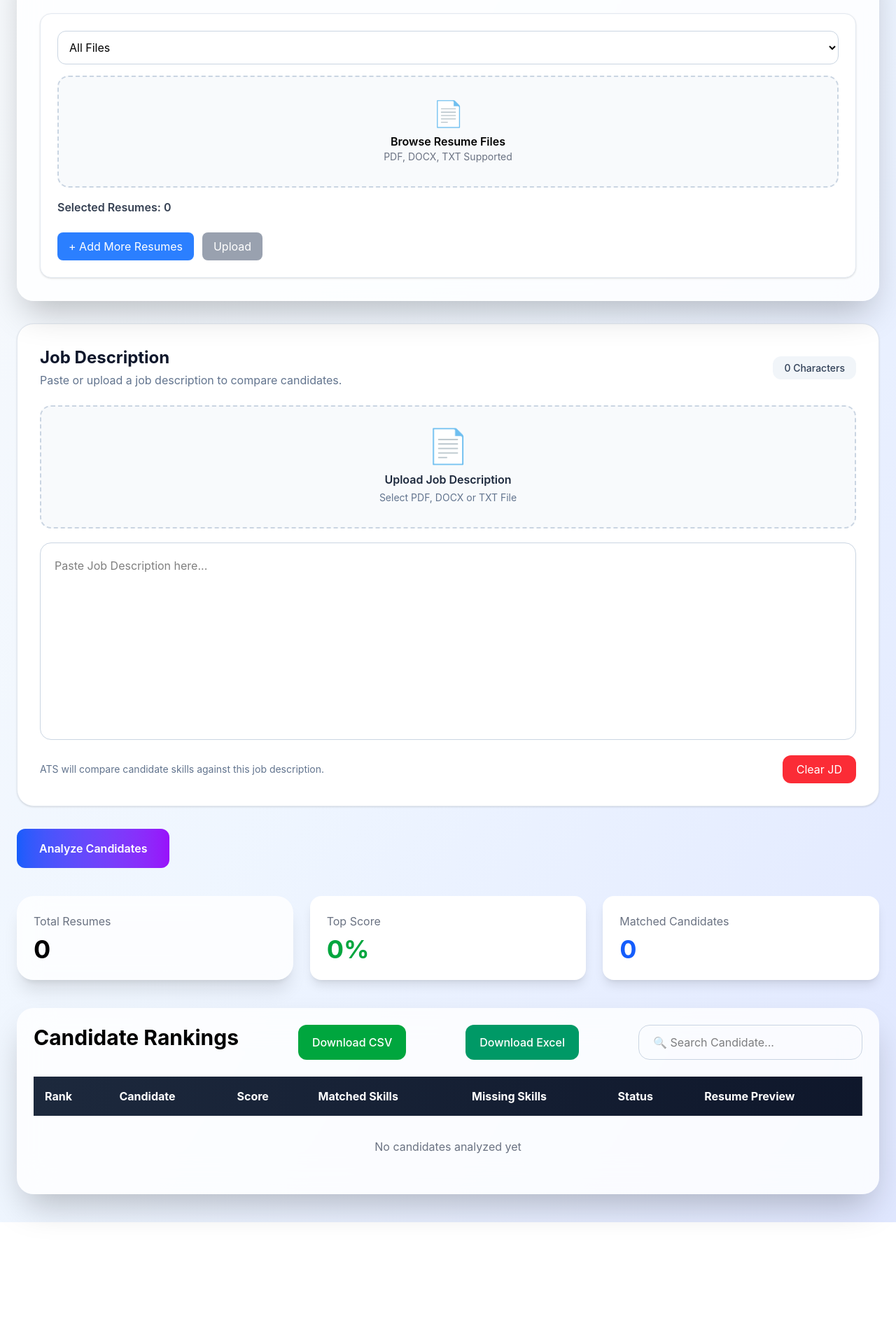
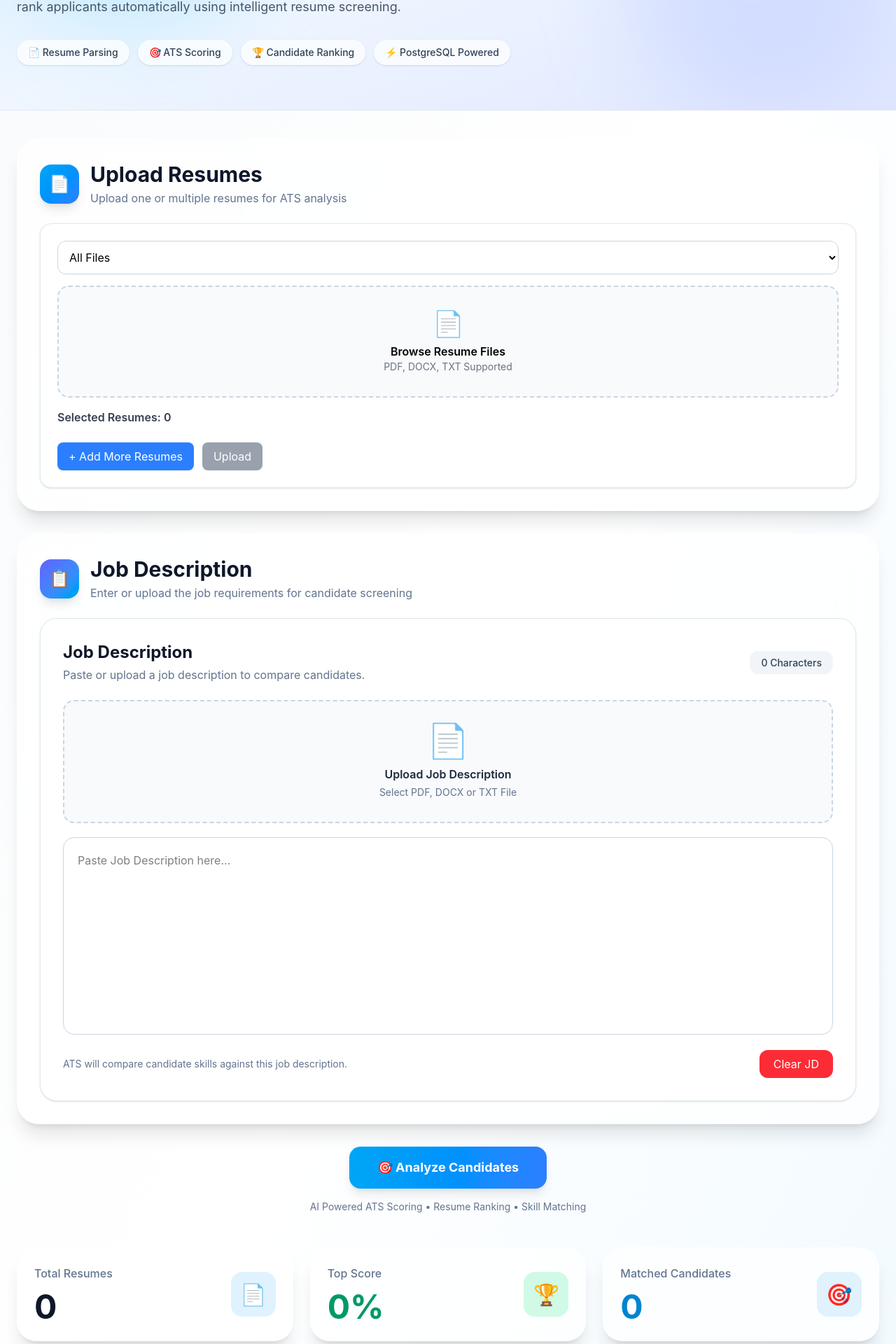
Before and after one commit to Vishal7202/ai-resume-screening-platform, a React app in the folder frontend/: page / in a window 1280 px wide. Shown: the part 334-2254 px from the top of the page at 70% size. Before the commit the page ends 2080 px from the top, so only its background shows below. Built offline with nearby package versions, Linux system fonts and the light colour scheme; the HTML template or start-up script is replaced by a standard one.

Commit message:
Enhance UI and UX for ATS dashboard

```diff
--- a/frontend/src/pages/Home.jsx
+++ b/frontend/src/pages/Home.jsx
@@ -193,20 +193,54 @@ const matchedCandidates =
   results.filter((c) => c.score >= 70).length;
 
 return (
-<div className="min-h-screen bg-gradient-to-br from-slate-50 via-blue-50 to-indigo-100">
+<div className="min-h-screen bg-gradient-to-br from-slate-50 via-white to-sky-50">
 
   {/* Header */}
-<div className="relative overflow-hidden bg-gradient-to-br from-slate-950 via-blue-950 to-indigo-950">
-  <div className="max-w-7xl mx-auto px-6 py-10">
+  <div className="relative overflow-hidden bg-gradient-to-br from-sky-100 via-blue-50 to-indigo-100 border-b border-slate-200">
 
-   <h1 className="text-6xl font-extrabold text-white">
-      AI Resume Screening Platform
+    {/* Background Glow */}
+    <div className="absolute top-0 left-0 w-96 h-96 bg-sky-300/30 rounded-full blur-3xl"></div>
+    <div className="absolute bottom-0 right-0 w-96 h-96 bg-indigo-300/30 rounded-full blur-3xl"></div>
+
+    <div className="relative max-w-7xl mx-auto px-6 py-16">
+
+      <div className="inline-flex items-center px-4 py-2 rounded-full bg-white/70 backdrop-blur-md border border-white/50 text-slate-700 text-sm font-medium shadow-sm mb-6">
+        🚀 AI Powered ATS Resume Screening
+      </div>
+
+      <h1 className="text-5xl md:text-6xl font-extrabold leading-tight text-slate-900">
+        AI Resume Screening
+        <span className="block bg-gradient-to-r from-sky-600 to-blue-600 bg-clip-text text-transparent">
+          & Candidate Ranking
+        </span>
       </h1>
 
-    <p className="mt-5 text-slate-300 max-w-3xl text-lg">
+      <p className="mt-6 text-slate-600 max-w-3xl text-lg leading-relaxed">
         Upload resumes, compare candidates with job descriptions,
-      calculate ATS scores and rank applicants automatically.
+        calculate ATS scores and rank applicants automatically using
+        intelligent resume screening.
       </p>
+
+      {/* Feature Chips */}
+      <div className="flex flex-wrap gap-3 mt-8">
+
+        <span className="px-4 py-2 bg-white/70 backdrop-blur-md rounded-full text-sm font-medium text-slate-700 shadow-sm">
+          📄 Resume Parsing
+        </span>
+
+        <span className="px-4 py-2 bg-white/70 backdrop-blur-md rounded-full text-sm font-medium text-slate-700 shadow-sm">
+          🎯 ATS Scoring
+        </span>
+
+        <span className="px-4 py-2 bg-white/70 backdrop-blur-md rounded-full text-sm font-medium text-slate-700 shadow-sm">
+          🏆 Candidate Ranking
+        </span>
+
+        <span className="px-4 py-2 bg-white/70 backdrop-blur-md rounded-full text-sm font-medium text-slate-700 shadow-sm">
+          ⚡ PostgreSQL Powered
+        </span>
+
+      </div>
 
     </div>
   </div>
@@ -214,10 +248,54 @@ return (
   <div className="max-w-7xl mx-auto px-6 py-10">
 
 {/* Upload Resume */}
-<div className="bg-white/80 backdrop-blur-xl rounded-3xl border border-white/30 shadow-2xl p-8 mb-8 transition-all duration-300">
-  <h2 className="text-4xl font-bold mb-6">
+<div
+  className="
+  bg-white/70
+  backdrop-blur-xl
+  rounded-[32px]
+  border
+  border-white/50
+  shadow-xl
+  p-8
+  mb-8
+  hover:shadow-2xl
+  transition-all
+  duration-300
+"
+>
+
+  <div className="flex items-center gap-4 mb-6">
+
+    <div
+      className="
+      w-14
+      h-14
+      rounded-2xl
+      bg-gradient-to-br
+      from-sky-500
+      to-blue-500
+      flex
+      items-center
+      justify-center
+      text-white
+      text-2xl
+      shadow-lg
+      "
+    >
+      📄
+    </div>
+
+    <div>
+      <h2 className="text-3xl font-bold text-slate-900">
         Upload Resumes
       </h2>
+
+      <p className="text-slate-500 mt-1">
+        Upload one or multiple resumes for ATS analysis
+      </p>
+    </div>
+
+  </div>
 
   <ResumeUpload
     files={files}
@@ -225,60 +303,284 @@ return (
     handleUpload={handleUpload}
     successMessage={successMessage}
   />
+
 </div>
+
 
 {/* Job Description */}
 
-<div className="mb-8">
+<div
+  className="
+  bg-white/70
+  backdrop-blur-xl
+  rounded-[32px]
+  border
+  border-white/50
+  shadow-xl
+  p-8
+  mb-8
+  hover:shadow-2xl
+  transition-all
+  duration-300
+"
+>
+
+  <div className="flex items-center gap-4 mb-6">
+
+    <div
+      className="
+      w-14
+      h-14
+      rounded-2xl
+      bg-gradient-to-br
+      from-indigo-500
+      to-sky-500
+      flex
+      items-center
+      justify-center
+      text-white
+      text-2xl
+      shadow-lg
+      "
+    >
+      📋
+    </div>
+
+    <div>
+      <h2 className="text-3xl font-bold text-slate-900">
+        Job Description
+      </h2>
+
+      <p className="text-slate-500 mt-1">
+        Enter or upload the job requirements for candidate screening
+      </p>
+    </div>
+
+  </div>
+
   <JobDescription
     jdText={jd}
     setJdText={setJd}
   />
+
 </div>
 
     {/* Analyze Button */}
-    <div className="mb-10">
+<div className="flex flex-col items-center mb-12">
+
   <button
     onClick={handleAnalyze}
-  className="bg-gradient-to-r from-blue-600 to-purple-600 hover:scale-105 hover:shadow-2xl text-white px-8 py-4 rounded-xl font-semibold transition-all duration-300"
+    className="
+    bg-gradient-to-r
+    from-sky-500
+    to-blue-500
+    hover:scale-105
+    hover:shadow-2xl
+    hover:shadow-sky-200
+    text-white
+    px-10
+    py-4
+    rounded-2xl
+    font-bold
+    text-lg
+    transition-all
+    duration-300
+    shadow-lg
+    "
   >
-  {loading ? "Analyzing..." : "Analyze Candidates"}
+    {loading
+      ? "🔄 Analyzing..."
+      : "🎯 Analyze Candidates"}
   </button>
+
+  <p className="mt-4 text-slate-500 text-sm">
+    AI Powered ATS Scoring • Resume Ranking • Skill Matching
+  </p>
+
 </div>
 
     {/* Dashboard Cards */}
-    <div className="grid md:grid-cols-3 gap-6 mb-10">
-      <div className="bg-white/80 backdrop-blur-lg rounded-3xl shadow-xl p-6 hover:-translate-y-2 hover:shadow-2xl transition-all duration-300">
-        <p className="text-gray-500">Total Resumes</p>
-        <h3 className="text-4xl font-bold mt-2">{totalResumes}</h3>
+<div className="grid md:grid-cols-3 gap-6 mb-12">
+
+  {/* Total Resumes */}
+  <div
+    className="
+    bg-white/70
+    backdrop-blur-xl
+    rounded-[28px]
+    border
+    border-white/50
+    shadow-xl
+    p-6
+    hover:-translate-y-2
+    hover:shadow-2xl
+    transition-all
+    duration-300
+    "
+  >
+
+    <div className="flex items-center justify-between">
+
+      <div>
+
+        <p className="text-slate-500 font-medium">
+          Total Resumes
+        </p>
+
+        <h3 className="text-5xl font-bold text-slate-900 mt-3">
+          {totalResumes}
+        </h3>
+
       </div>
 
-      <div className="bg-white rounded-2xl shadow-lg p-6">
-        <p className="text-gray-500">Top Score</p>
-        <h3 className="text-4xl font-bold text-green-600 mt-2">
+      <div
+        className="
+        w-16
+        h-16
+        rounded-2xl
+        bg-sky-100
+        flex
+        items-center
+        justify-center
+        text-3xl
+        "
+      >
+        📄
+      </div>
+
+    </div>
+
+  </div>
+
+  {/* Top Score */}
+  <div
+    className="
+    bg-white/70
+    backdrop-blur-xl
+    rounded-[28px]
+    border
+    border-white/50
+    shadow-xl
+    p-6
+    hover:-translate-y-2
+    hover:shadow-2xl
+    transition-all
+    duration-300
+    "
+  >
+
+    <div className="flex items-center justify-between">
+
+      <div>
+
+        <p className="text-slate-500 font-medium">
+          Top Score
+        </p>
+
+        <h3 className="text-5xl font-bold text-emerald-600 mt-3">
           {topScore}%
         </h3>
+
       </div>
 
-      <div className="bg-white rounded-2xl shadow-lg p-6">
-        <p className="text-gray-500">Matched Candidates</p>
-        <h3 className="text-4xl font-bold text-blue-600 mt-2">
+      <div
+        className="
+        w-16
+        h-16
+        rounded-2xl
+        bg-emerald-100
+        flex
+        items-center
+        justify-center
+        text-3xl
+        "
+      >
+        🏆
+      </div>
+
+    </div>
+
+  </div>
+
+  {/* Matched Candidates */}
+  <div
+    className="
+    bg-white/70
+    backdrop-blur-xl
+    rounded-[28px]
+    border
+    border-white/50
+    shadow-xl
+    p-6
+    hover:-translate-y-2
+    hover:shadow-2xl
+    transition-all
+    duration-300
+    "
+  >
+
+    <div className="flex items-center justify-between">
+
+      <div>
+
+        <p className="text-slate-500 font-medium">
+          Matched Candidates
+        </p>
+
+        <h3 className="text-5xl font-bold text-sky-600 mt-3">
           {matchedCandidates}
         </h3>
-      </div>
+
       </div>
 
+      <div
+        className="
+        w-16
+        h-16
+        rounded-2xl
+        bg-sky-100
+        flex
+        items-center
+        justify-center
+        text-3xl
+        "
+      >
+        🎯
+      </div>
+
+    </div>
+
+  </div>
+
+</div>
     {/* Candidate Rankings */}
-    <div className="bg-white/80 backdrop-blur-xl rounded-3xl shadow-2xl p-6">
+    <div
+  className="
+  bg-white/70
+  backdrop-blur-xl
+  rounded-[32px]
+  border
+  border-white/50
+  shadow-xl
+  p-8
+  hover:shadow-2xl
+  transition-all
+  duration-300
+"
+>
       <div className="flex flex-col md:flex-row justify-between gap-4 mb-6">
-        <h2 className="text-3xl font-bold">
-          Candidate Rankings
+       <h2 className="text-3xl font-bold text-slate-900">
+  🏆 Candidate Rankings
 </h2>
         <button
   onClick={downloadCSV}
   className="
-  bg-green-600
-  hover:bg-green-700
+  bg-slate-800
+hover:bg-slate-900
+hover:scale-105
+transition-all
+duration-300
+shadow-lg
   text-white
   px-5
   py-3
@@ -291,8 +593,12 @@ return (
 <button
   onClick={downloadExcel}
   className="
-  bg-emerald-600
-  hover:bg-emerald-700
+  bbg-sky-600
+hover:bg-sky-700
+hover:scale-105
+transition-all
+duration-300
+shadow-lg
   text-white
   px-5
   py-3
@@ -308,14 +614,27 @@ return (
           placeholder="🔍 Search Candidate..."
           value={search}
           onChange={(e) => setSearch(e.target.value)}
-          className="border border-slate-300 rounded-2xl px-5 py-3 md:w-80 focus:ring-4 focus:ring-blue-200 outline-none"
+          className="
+border
+border-slate-200
+bg-white
+shadow-md
+rounded-2xl
+px-5
+py-3
+md:w-80
+focus:ring-4
+focus:ring-sky-200
+outline-none
+transition-all
+"
         />
       </div>
 
       <div className="overflow-x-auto">
         <table className="w-full">
           <thead>
-            <tr className="bg-gradient-to-r from-slate-800 to-slate-900 text-white">
+            <tr className="bg-sky-50 text-slate-700 border-b">
               <th className="p-4 text-left">Rank</th>
               <th className="p-4 text-left">Candidate</th>
               <th className="p-4 text-left">Score</th>
@@ -333,7 +652,12 @@ return (
     filteredCandidates.map((candidate, index) => (
       <tr
         key={index}
-        className="border-b hover:bg-blue-50 transition-all duration-200"
+        className="
+border-b
+hover:bg-sky-50
+transition-all
+duration-200
+"
       >
         <td className="p-4 font-bold">
   #{candidate.rank}
@@ -389,7 +713,7 @@ return (
     target="_blank"
     rel="noreferrer"
     className="
-   bg-gradient-to-r from-purple-600 to-pink-600 hover:scale-105 transition-all duration-300
+  bg-gradient-to-r from-sky-500 to-blue-500 hover:scale-105 transition-all duration-300
     text-white
     px-3
     py-2
@@ -404,7 +728,7 @@ return (
     href={candidate.fileUrl}
     download
     className="
-   bg-gradient-to-r from-blue-600 to-cyan-500 hover:scale-105 transition-all duration-300
+   bg-gradient-to-r from-indigo-500 to-blue-500 hover:scale-105 transition-all duration-300
     text-white
     px-3
     py-2
@@ -424,7 +748,21 @@ return (
         colSpan="7"
         className="text-center p-8 text-gray-500"
       >
-        No candidates analyzed yet
+        <div className="py-12">
+
+  <div className="text-5xl mb-3">
+    📊
+  </div>
+
+  <p className="font-semibold text-lg text-slate-700">
+    No Candidate Data
+  </p>
+
+  <p className="text-slate-500 mt-2">
+    Upload resumes and click Analyze Candidates
+  </p>
+
+</div>
       </td>
     </tr>
   )}
```
Lines whose indentation alone changed are shown as unchanged.
